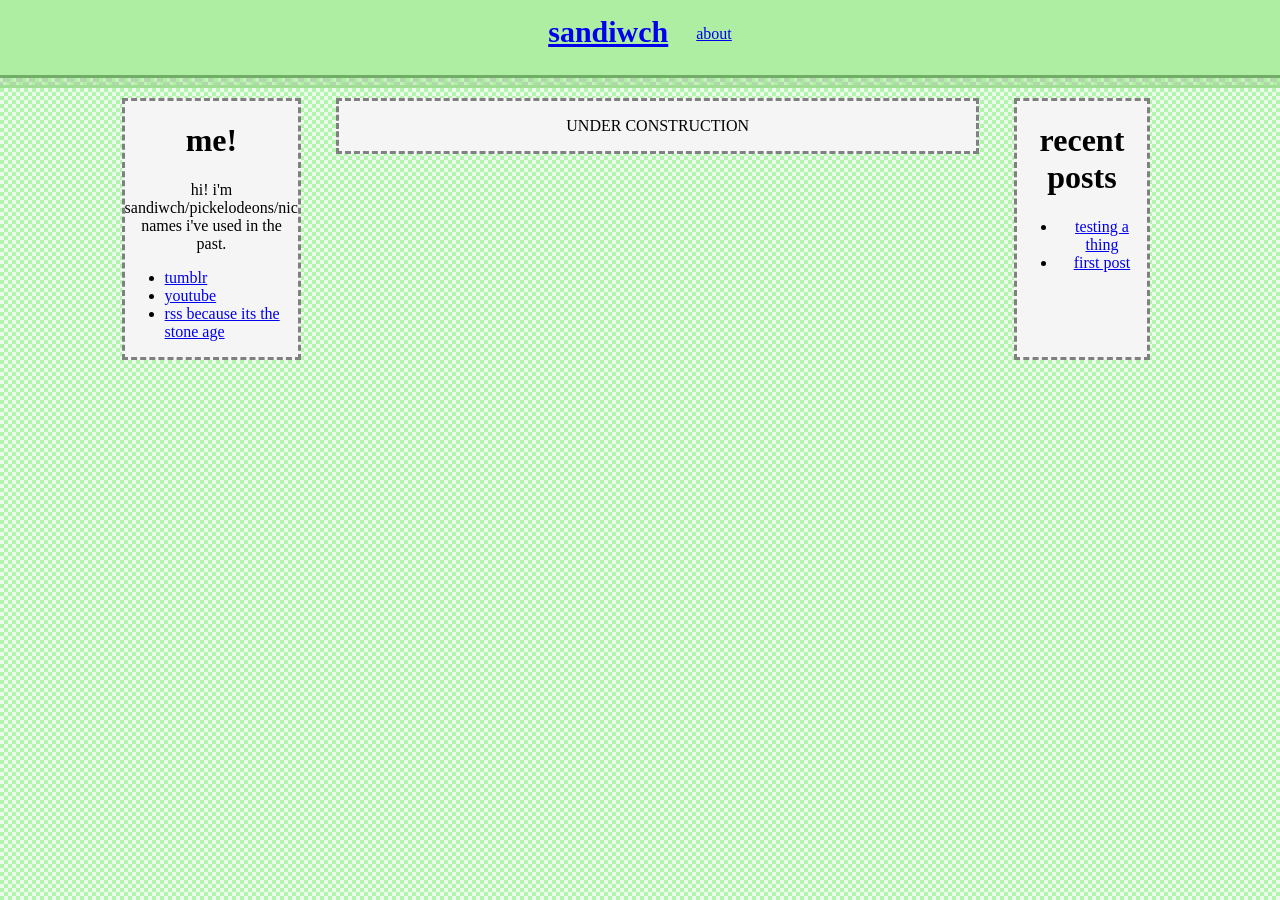
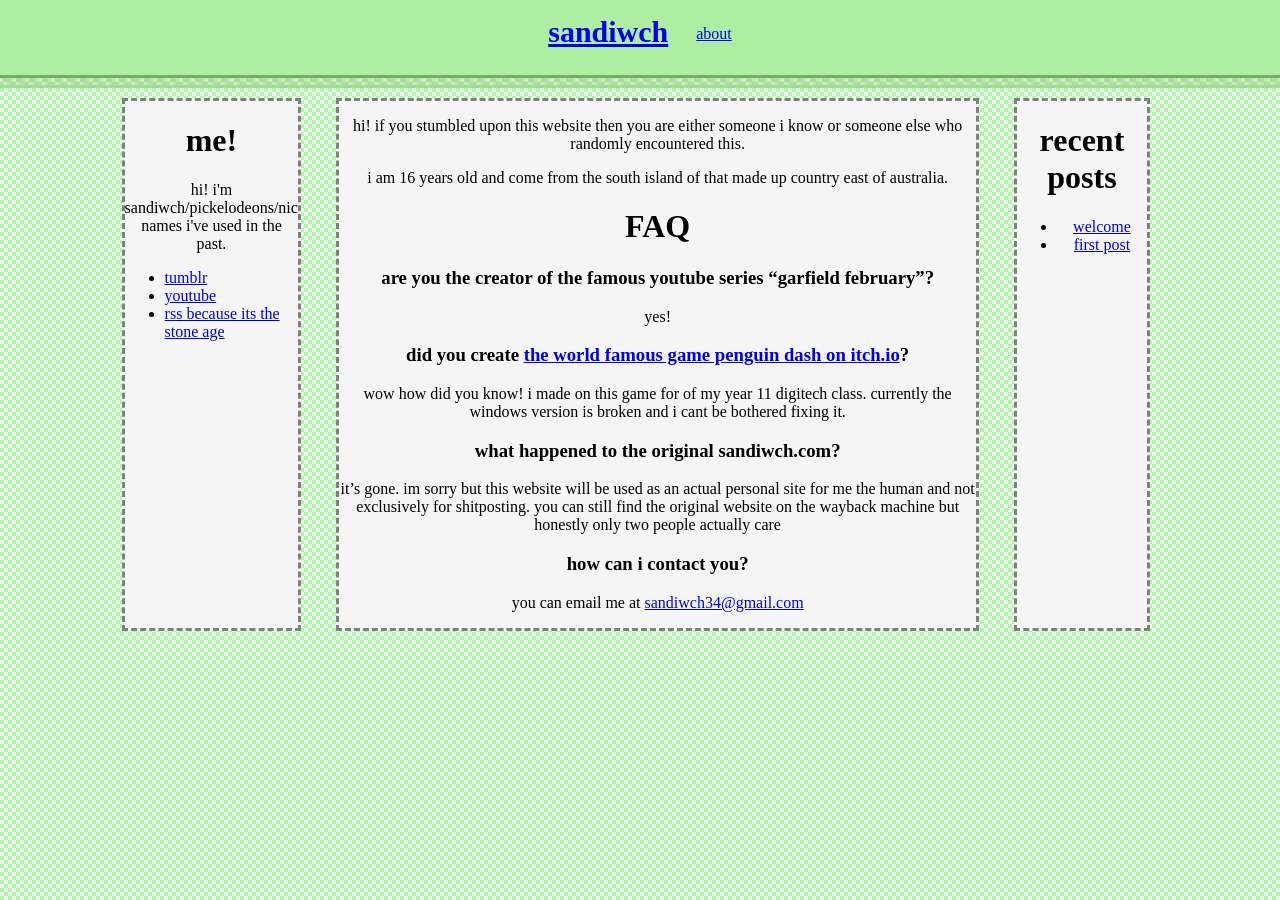
Before and after one commit to nickelodeon222/blog.sandiwch.com, a Jekyll site: the page built from about.markdown, in a window 1280 px wide. Built offline with Jekyll 4.4.1, drawn with Linux system fonts in a browser that asks for light colours.

Commit message:
website now ready!

```diff
--- a/about.markdown
+++ b/about.markdown
@@ -4,4 +4,22 @@ layout: base
 permalink: /about/
 ---
 
-UNDER CONSTRUCTION
+hi! if you stumbled upon this website then you are either someone i know or someone else who randomly encountered this.
+
+i am 16 years old and come from the south island of that made up country east of australia.
+
+# FAQ
+### are you the creator of the famous youtube series "garfield february"?
+
+yes!
+
+### did you create [the world famous game penguin dash on itch.io](https://sandiwch.itch.io/penguin-dash)?
+
+wow how did you know! i made on this game for of my year 11 digitech class. currently the windows version is broken and i cant be bothered fixing it.
+
+### what happened to the original sandiwch.com?
+it's gone. im sorry but this website will be used as an actual personal site for me the human and not exclusively for shitposting. you can still find the original website on the wayback machine but honestly only two people actually care
+
+### how can i contact you?
+
+you can email me at [{{site.email}}](mailto:{{site.email}})
```
Also changed, not shown: _posts/2023-11-4-does-this-work.md (deleted, +0 -7 lines), _posts/2023-11-4-welcome.md (added, +8 -0 lines).
